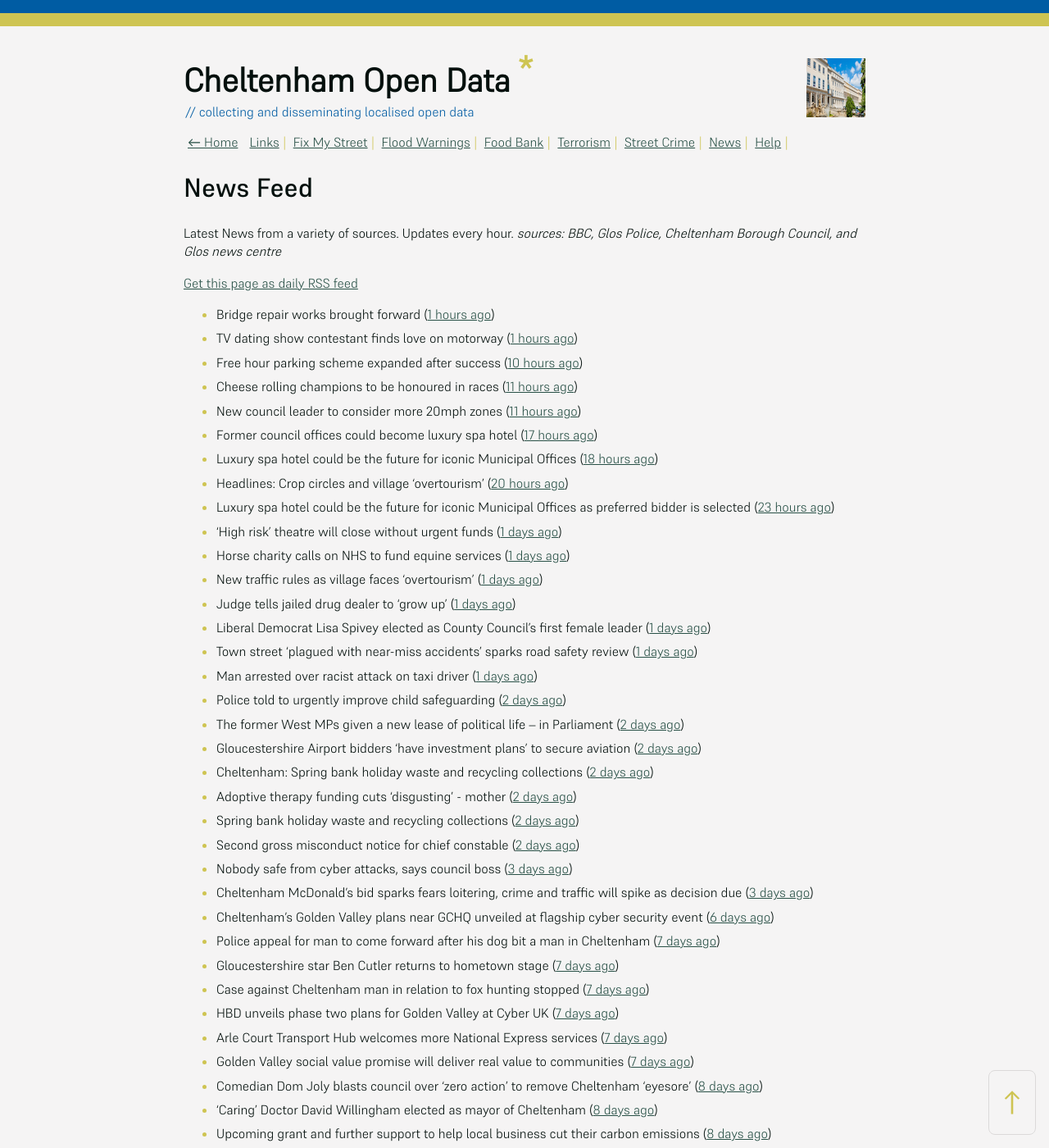
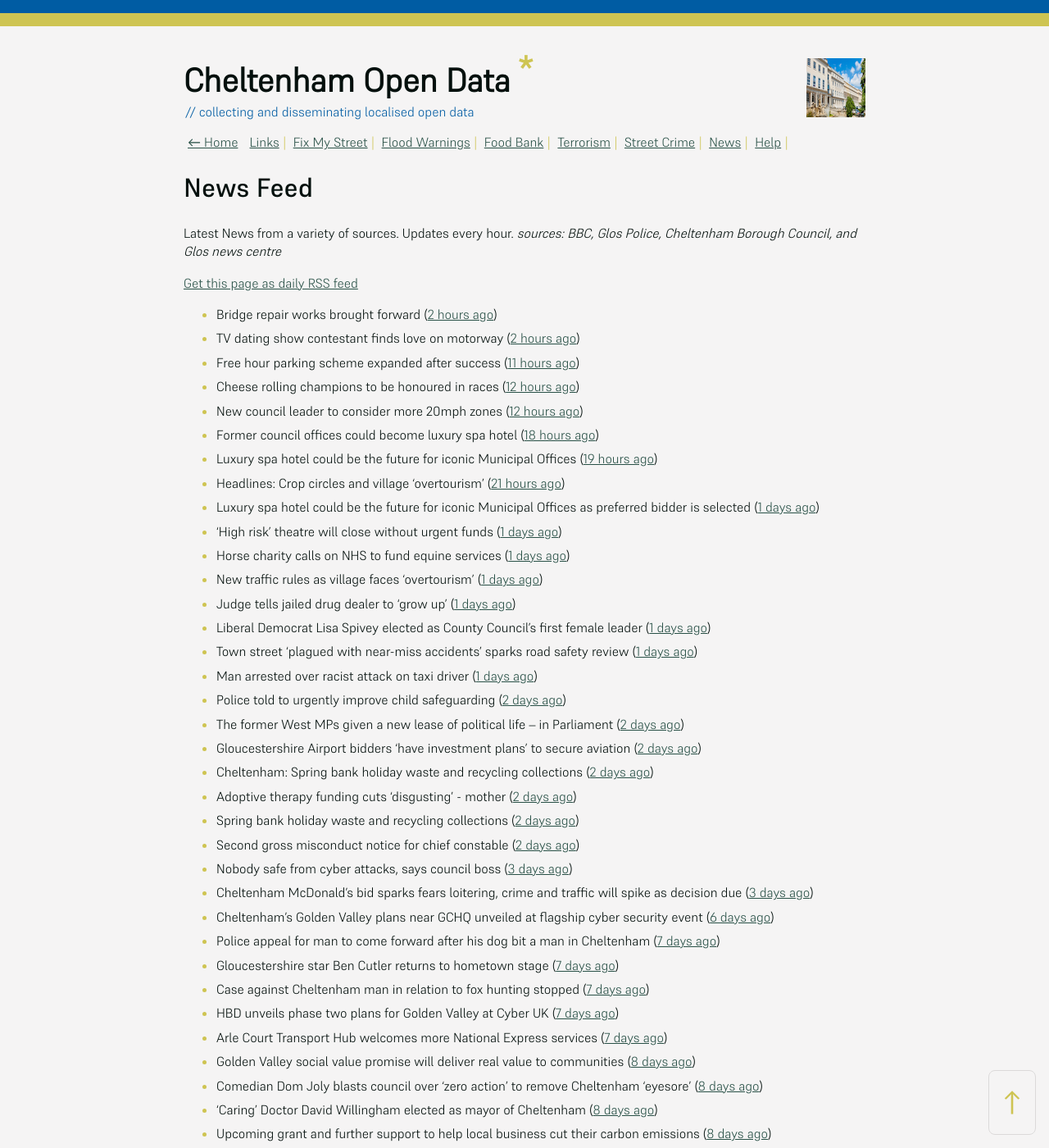
Before and after one commit to mat-0/cheltenham-open-data, a Jekyll site: the page built from _pages/news.md, in a window 1280 px wide and 1400 px high. Shown: the whole window at 82% size. Built offline with Jekyll 4.4.1, drawn with Linux system fonts in a browser that asks for light colours; some of the changed text lies outside the part shown.

Commit message:
Updated 2025-05-23 07:57:49

```diff
--- a/_pages/news.md
+++ b/_pages/news.md
@@ -12,15 +12,15 @@ _sources: BBC, Glos Police, Cheltenham Borough Council, and Glos news centre_
 [Get this page as daily RSS feed](/daily.rss)
 
 <!-- news_marker starts -->
-- Bridge repair works brought forward ([1 hours ago](https://www.bbc.com/news/articles/c8repy53ezyo))
-- TV dating show contestant finds love on motorway ([1 hours ago](https://www.bbc.com/news/articles/cn84y0wnz2po))
-- Free hour parking scheme expanded after success ([10 hours ago](https://www.bbc.com/news/articles/cd0l2kr32zeo))
-- Cheese rolling champions to be honoured in races ([11 hours ago](https://www.bbc.com/news/articles/cy8nkklvm9mo))
-- New council leader to consider more 20mph zones ([11 hours ago](https://www.bbc.com/news/articles/c1kvvdv71m4o))
-- Former council offices could become luxury spa hotel ([17 hours ago](https://www.bbc.com/news/articles/c4g6e60kdy1o))
-- Luxury spa hotel could be the future for iconic Municipal Offices ([18 hours ago](https://gloucesternewscentre.co.uk/luxury-spa-hotel-could-be-the-future-for-iconic-municipal-offices/))
-- Headlines: Crop circles and village 'overtourism' ([20 hours ago](https://www.bbc.com/news/articles/ckgrj59nqg5o))
-- Luxury spa hotel could be the future for iconic Municipal Offices as preferred bidder is selected ([23 hours ago](https://www.cheltenham.gov.uk/news/article/3014/luxury_spa_hotel_could_be_the_future_for_iconic_municipal_offices_as_preferred_bidder_is_selected))
+- Bridge repair works brought forward ([2 hours ago](https://www.bbc.com/news/articles/c8repy53ezyo))
+- TV dating show contestant finds love on motorway ([2 hours ago](https://www.bbc.com/news/articles/cn84y0wnz2po))
+- Free hour parking scheme expanded after success ([11 hours ago](https://www.bbc.com/news/articles/cd0l2kr32zeo))
+- Cheese rolling champions to be honoured in races ([12 hours ago](https://www.bbc.com/news/articles/cy8nkklvm9mo))
+- New council leader to consider more 20mph zones ([12 hours ago](https://www.bbc.com/news/articles/c1kvvdv71m4o))
+- Former council offices could become luxury spa hotel ([18 hours ago](https://www.bbc.com/news/articles/c4g6e60kdy1o))
+- Luxury spa hotel could be the future for iconic Municipal Offices ([19 hours ago](https://gloucesternewscentre.co.uk/luxury-spa-hotel-could-be-the-future-for-iconic-municipal-offices/))
+- Headlines: Crop circles and village 'overtourism' ([21 hours ago](https://www.bbc.com/news/articles/ckgrj59nqg5o))
+- Luxury spa hotel could be the future for iconic Municipal Offices as preferred bidder is selected ([1 days ago](https://www.cheltenham.gov.uk/news/article/3014/luxury_spa_hotel_could_be_the_future_for_iconic_municipal_offices_as_preferred_bidder_is_selected))
 - 'High risk' theatre will close without urgent funds ([1 days ago](https://www.bbc.com/news/articles/cvgqqypywe1o))
 - Horse charity calls on NHS to fund equine services ([1 days ago](https://www.bbc.com/news/articles/cy8d927xllzo))
 - New traffic rules as village faces 'overtourism' ([1 days ago](https://www.bbc.com/news/articles/cvg99j1y39ro))
@@ -43,7 +43,7 @@ _sources: BBC, Glos Police, Cheltenham Borough Council, and Glos news centre_
 - Case against Cheltenham man in relation to fox hunting stopped ([7 days ago](https://gloucesternewscentre.co.uk/case-against-cheltenham-man-in-relation-to-fox-hunting-stopped/))
 - HBD unveils phase two plans for Golden Valley at Cyber UK ([7 days ago](https://www.cheltenham.gov.uk/news/article/3012/hbd_unveils_phase_two_plans_for_golden_valley_at_cyber_uk))
 - Arle Court Transport Hub welcomes more National Express services ([7 days ago](https://gloucesternewscentre.co.uk/arle-court-transport-hub-welcomes-more-national-express-services/))
-- Golden Valley social value promise will deliver real value to communities ([7 days ago](https://www.cheltenham.gov.uk/news/article/3011/golden_valley_social_value_promise_will_deliver_real_value_to_communities))
+- Golden Valley social value promise will deliver real value to communities ([8 days ago](https://www.cheltenham.gov.uk/news/article/3011/golden_valley_social_value_promise_will_deliver_real_value_to_communities))
 - Comedian Dom Joly blasts council over ‘zero action’ to remove Cheltenham ‘eyesore’ ([8 days ago](https://gloucesternewscentre.co.uk/comedian-dom-joly-blasts-council-over-zero-action-to-remove-cheltenham-eyesore/))
 - ‘Caring’ Doctor David Willingham elected as mayor of Cheltenham ([8 days ago](https://gloucesternewscentre.co.uk/caring-doctor-david-willingham-elected-as-mayor-of-cheltenham/))
 - Upcoming grant and further support to help local business cut their carbon emissions ([8 days ago](https://www.cheltenham.gov.uk/news/article/3010/upcoming_grant_and_further_support_to_help_local_business_cut_their_carbon_emissions))
```
Also changed, not shown: other parts of _pages/news.md (+1 -1 lines), _data/flood.json (+5 -27 lines), index.md (+5 -5 lines).
